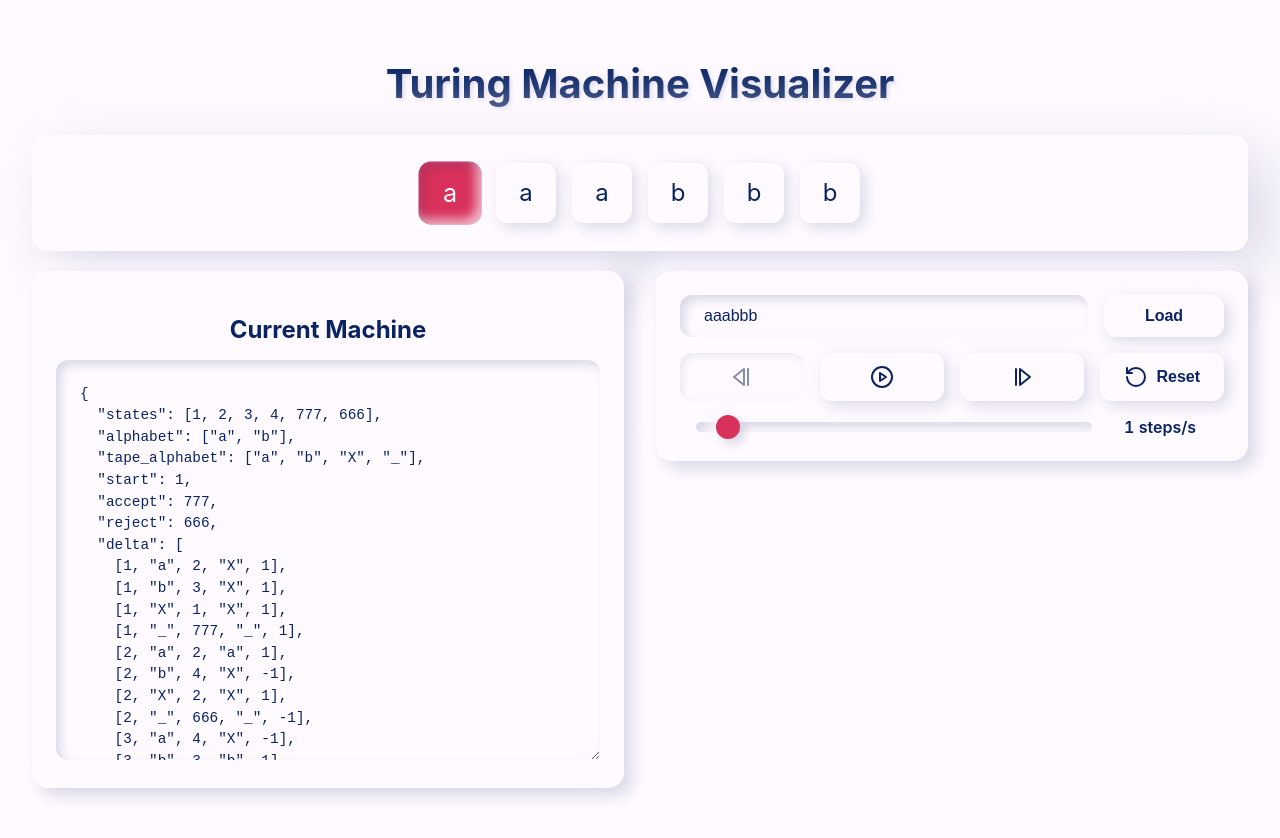
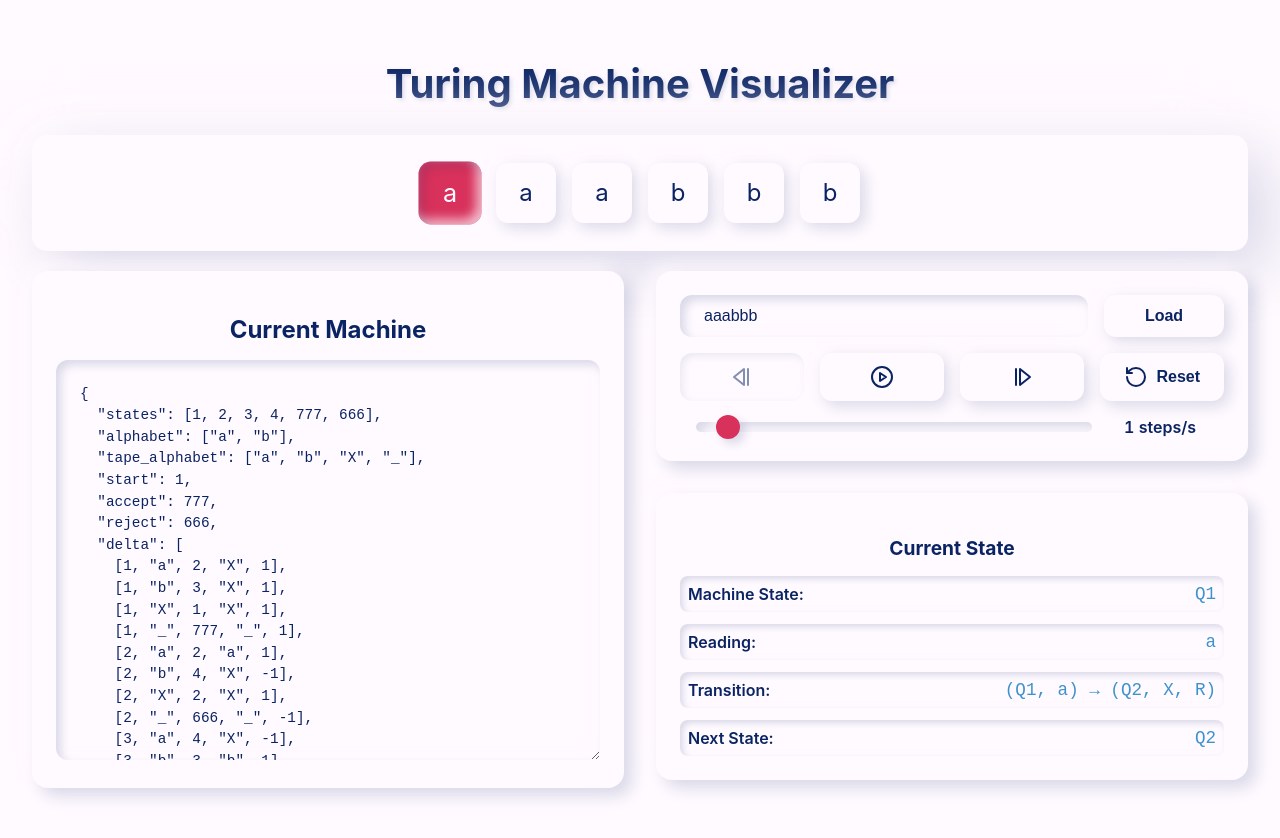
Before and after one commit to jcuhnoio/focs-final, a React (Create React App) app in the folder tm-visualizer/: page / in a window 1280 px wide. Shown: the top 838 px of the page. Built offline with nearby package versions, Linux system fonts and the light colour scheme.

Commit message:
add state visualizer

```diff
--- /dev/null
+++ b/tm-visualizer/src/components/StateViewer/StateViewer.css
@@ -0,0 +1,75 @@
+.state-viewer {
+    padding: 1.5rem;
+    border-radius: 16px;
+    background-color: var(--background);
+    box-shadow:
+      8px 8px 16px var(--shadow-dark),
+      -8px -8px 16px var(--shadow-light);
+    transition: all 0.3s ease;
+  }
+
+  .state-viewer.accepted {
+    background-color: rgba(0, 255, 0, 0.05);
+    box-shadow:
+      8px 8px 16px rgba(0, 128, 0, 0.1),
+      -8px -8px 16px rgba(255, 255, 255, 0.8);
+  }
+
+  .state-viewer.rejected {
+    background-color: rgba(255, 0, 0, 0.05);
+    box-shadow:
+      8px 8px 16px rgba(128, 0, 0, 0.1),
+      -8px -8px 16px rgba(255, 255, 255, 0.8);
+  }
+
+  .viewer-title {
+    color: var(--primary);
+    font-size: 1.2rem;
+    margin-bottom: 1rem;
+  }
+
+  .state-info {
+    display: flex;
+    flex-direction: column;
+    gap: 0.75rem;
+  }
+
+  .info-row {
+    display: flex;
+    justify-content: space-between;
+    align-items: center;
+    padding: 0.5rem;
+    border-radius: 8px;
+    background-color: var(--background);
+    box-shadow:
+      inset 3px 3px 6px var(--shadow-dark),
+      inset -3px -3px 6px var(--shadow-light);
+  }
+
+  .info-label {
+    color: var(--primary);
+    font-weight: 600;
+  }
+
+  .info-value {
+    font-family: monospace;
+    color: var(--secondary);
+    font-size: 1.1rem;
+  }
+
+  .state-message {
+    text-align: center;
+    font-weight: 600;
+    font-size: 1.2rem;
+    margin-top: 0.5rem;
+    padding: 0.5rem;
+    border-radius: 8px;
+  }
+
+  .accepted .state-message {
+    color: #008000;
+  }
+
+  .rejected .state-message {
+    color: #800000;
+  }
--- /dev/null
+++ b/tm-visualizer/src/components/StateViewer/StateViewer.js
@@ -0,0 +1,61 @@
+import React from 'react';
+import './StateViewer.css';
+
+const StateViewer = ({ currentState, tape, headPosition, machine, machineState }) => {
+  const getCurrentTransition = () => {
+    if (machineState === "accepted" || machineState === "rejected") {
+      return null;
+    }
+
+    const currentSymbol = tape[headPosition] || '_';
+    return machine.delta.find(([state, symbol]) =>
+      state === currentState && symbol === currentSymbol
+    );
+  };
+
+  const transition = getCurrentTransition();
+
+  return (
+    <div className={`state-viewer ${
+      machineState === "accepted" ? "accepted" :
+      machineState === "rejected" ? "rejected" : ""
+    }`}>
+      <h3 className="viewer-title">Current State</h3>
+      <div className="state-info">
+        <div className="info-row">
+          <span className="info-label">Machine State:</span>
+          <span className="info-value">Q{currentState}</span>
+        </div>
+
+        <div className="info-row">
+          <span className="info-label">Reading:</span>
+          <span className="info-value">{tape[headPosition] || '_'}</span>
+        </div>
+
+        {transition && (
+          <>
+            <div className="info-row">
+              <span className="info-label">Transition:</span>
+              <span className="info-value">
+                (Q{transition[0]}, {transition[1]}) → (Q{transition[2]}, {transition[3]}, {transition[4] === 1 ? 'R' : 'L'})
+              </span>
+            </div>
+            <div className="info-row">
+              <span className="info-label">Next State:</span>
+              <span className="info-value">Q{transition[2]}</span>
+            </div>
+          </>
+        )}
+
+        {machineState === "accepted" && (
+          <div className="state-message">Machine Accepted!</div>
+        )}
+        {machineState === "rejected" && (
+          <div className="state-message">Machine Rejected</div>
+        )}
+      </div>
+    </div>
+  );
+};
+
+export default StateViewer;
--- a/tm-visualizer/src/components/TuringMachine/TuringMachine.js
+++ b/tm-visualizer/src/components/TuringMachine/TuringMachine.js
@@ -2,6 +2,7 @@ import React, { useState, useEffect, useRef, useCallback } from "react";
 import Tape from "../Tape/Tape";
 import TuringMachineClass from "./TuringMachineClass";
 import TuringMachineConfig from "../TuringMachineConfig/TuringMachineConfig";
+import StateViewer from '../StateViewer/StateViewer';
 import "./TuringMachine.css";
 import { PlayCircle, PauseCircle, RotateCcw, StepBack, StepForward } from "lucide-react";
 
@@ -270,6 +271,14 @@ function TuringMachine() {
               <span className="speed-value">{speed} steps/s</span>
             </div>
           </div>
+
+          <StateViewer
+            currentState={config.state}
+            tape={tape}
+            headPosition={headPosition}
+            machine={machine}
+            machineState={machineState}
+          />
         </div>
       </div>
 
```
